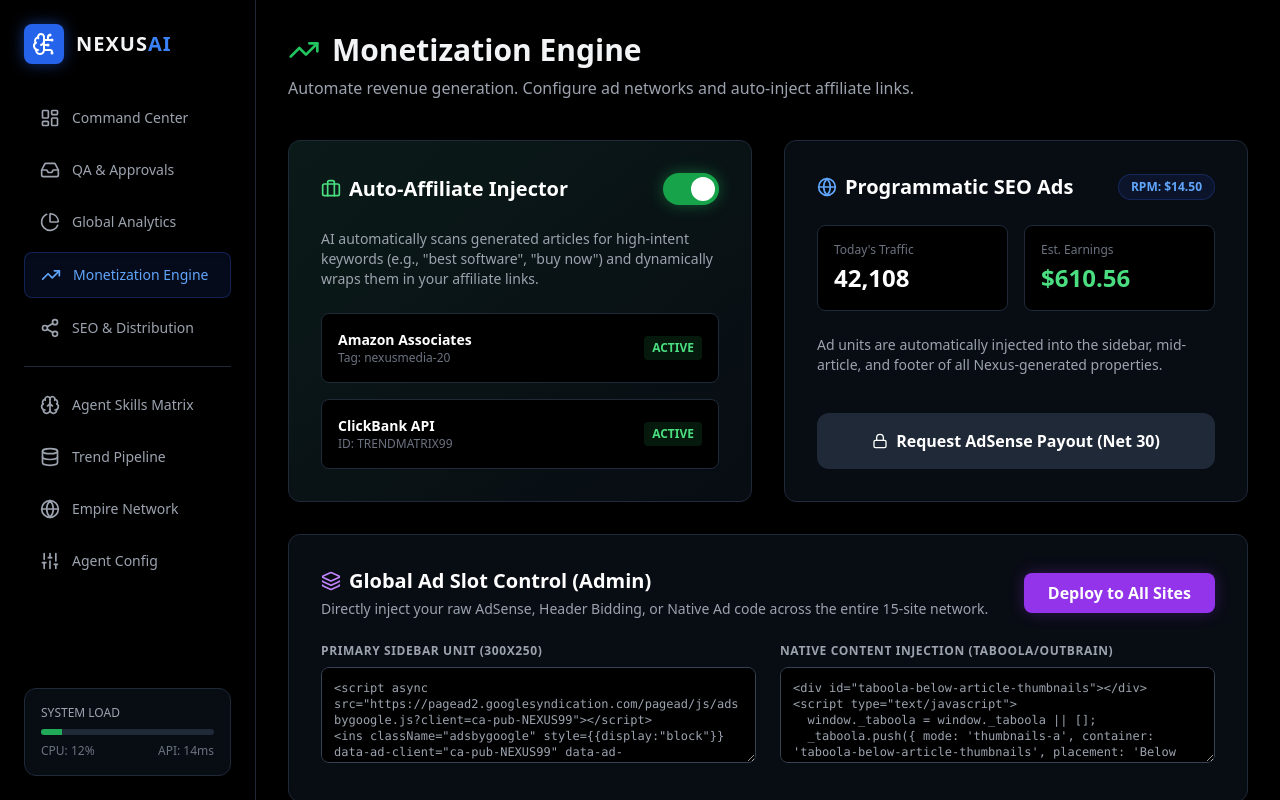
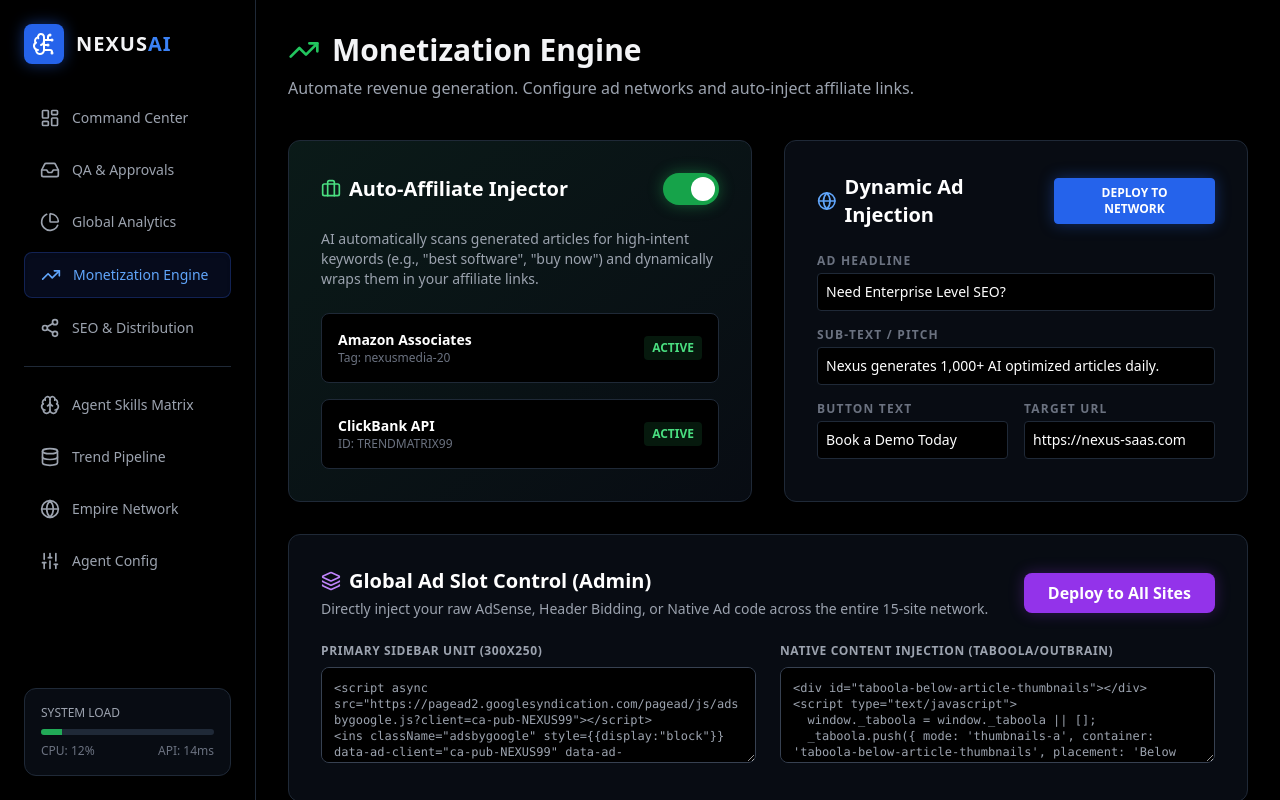
Before and after one commit to somilsharma2000/nexus-media-empire, a Next.js app: page / in a window 1280 px wide. Both pictures are taken after a click on the element "Monetization Engine". Built offline with nearby package versions, Linux system fonts and the light colour scheme.

Commit message:
Built full Monetization Engine: Dynamic ad injection API and global slot control.

```diff
--- /dev/null
+++ b/app/api/ads/route.ts
@@ -0,0 +1,26 @@
+import { NextResponse } from 'next/server';
+import fs from 'fs';
+import path from 'path';
+
+export const dynamic = 'force-dynamic';
+
+const dataFilePath = path.join(process.cwd(), 'data', 'monetization.json');
+
+export async function GET() {
+  try {
+    const fileContents = fs.readFileSync(dataFilePath, 'utf8');
+    return NextResponse.json(JSON.parse(fileContents));
+  } catch (error) {
+    return NextResponse.json({ activeAd: null });
+  }
+}
+
+export async function POST(request: Request) {
+  try {
+    const data = await request.json();
+    fs.writeFileSync(dataFilePath, JSON.stringify(data, null, 2));
+    return NextResponse.json({ success: true });
+  } catch (error) {
+    return NextResponse.json({ success: false, error: "Failed to update monetization rules" }, { status: 500 });
+  }
+}
--- a/app/news/page.tsx
+++ b/app/news/page.tsx
@@ -9,10 +9,14 @@
 export default function PublicNewsSite() {
   const [articles, setArticles] = useState<Article[]>([]);
   const [loading, setLoading] = useState(true);
+  const [adData, setAdData] = useState<any>(null);
 
   const fetchArticles = async () => {
     try {
       const res = await fetch('/api/articles');
+      const adRes = await fetch('/api/ads');
+      const adJson = await adRes.json();
+      if(adJson.activeAd) setAdData(adJson.activeAd);
       const data = await res.json();
       setArticles(data);
     } catch (e) {
--- a/app/page.tsx
+++ b/app/page.tsx
@@ -32,6 +32,8 @@
   const [toast, setToast] = useState<{message: string, type: string} | null>(null);
   const showToast = (message: string, type = 'success') => { setToast({message, type}); setTimeout(() => setToast(null), 3000); };
   const [selectedTrend, setSelectedTrend] = useState<Trend | null>(null);
+  const [adConfig, setAdConfig] = useState({ title: 'Need Enterprise Level SEO?', description: 'Nexus generates 1,000+ AI optimized articles daily.', buttonText: 'Book a Demo Today', url: 'https://nexus-saas.com', injectionFrequency: 3 });
+  const saveAdConfig = async () => { try { await fetch('/api/ads', { method: 'POST', body: JSON.stringify({ activeAd: adConfig }) }); showToast('Monetization settings deployed across network!'); } catch { showToast('Failed to deploy', 'error'); } };
 
   // Generation & Results States
   const [isGenerating, setIsGenerating] = useState(false);
@@ -595,37 +597,40 @@
                 </div>
               </div>
 
-              {/* Programmatic Ad Networks */}
+              {/* Dynamic Ad Injection Control */}
               <div className="bg-gray-900/50 border border-gray-800 p-8 rounded-xl relative overflow-hidden group">
                 <div className="relative z-10 flex flex-col h-full">
                   <div className="flex justify-between items-center mb-6">
-                    <h3 className="text-xl font-bold text-white flex items-center gap-2"><Globe className="w-5 h-5 text-blue-400"/> Programmatic SEO Ads</h3>
-                    <span className="text-xs font-bold text-blue-400 border border-blue-900/50 bg-blue-900/20 px-3 py-1 rounded-full">RPM: $14.50</span>
+                    <h3 className="text-xl font-bold text-white flex items-center gap-2"><Globe className="w-5 h-5 text-blue-400"/> Dynamic Ad Injection</h3>
+                    <button onClick={saveAdConfig} className="text-xs font-bold text-white border border-blue-600 bg-blue-600 hover:bg-blue-500 px-4 py-1.5 rounded transition-colors shadow-[0_0_15px_rgba(37,99,235,0.4)]">DEPLOY TO NETWORK</button>
                   </div>
 
-                  <div className="flex-1">
-                    <div className="grid grid-cols-2 gap-4 mb-6">
-                      <div className="bg-black border border-gray-800 p-4 rounded-lg">
-                        <div className="text-xs text-gray-500 mb-1">Today&apos;s Traffic</div>
-                        <div className="text-2xl font-bold text-white">42,108</div>
+                  <div className="flex-1 space-y-4">
+                    <div>
+                      <label className="text-xs font-bold text-gray-500 uppercase tracking-widest mb-1 block">Ad Headline</label>
+                      <input type="text" value={adConfig.title} onChange={e => setAdConfig({...adConfig, title: e.target.value})} className="w-full bg-black border border-gray-800 rounded p-2 text-white text-sm focus:border-blue-500 outline-none" />
+                    </div>
+                    <div>
+                      <label className="text-xs font-bold text-gray-500 uppercase tracking-widest mb-1 block">Sub-text / Pitch</label>
+                      <input type="text" value={adConfig.description} onChange={e => setAdConfig({...adConfig, description: e.target.value})} className="w-full bg-black border border-gray-800 rounded p-2 text-white text-sm focus:border-blue-500 outline-none" />
+                    </div>
+                    <div className="grid grid-cols-2 gap-4">
+                      <div>
+                        <label className="text-xs font-bold text-gray-500 uppercase tracking-widest mb-1 block">Button Text</label>
+                        <input type="text" value={adConfig.buttonText} onChange={e => setAdConfig({...adConfig, buttonText: e.target.value})} className="w-full bg-black border border-gray-800 rounded p-2 text-white text-sm focus:border-blue-500 outline-none" />
                       </div>
-                      <div className="bg-black border border-gray-800 p-4 rounded-lg">
-                        <div className="text-xs text-gray-500 mb-1">Est. Earnings</div>
-                        <div className="text-2xl font-bold text-green-400">$610.56</div>
+                      <div>
+                        <label className="text-xs font-bold text-gray-500 uppercase tracking-widest mb-1 block">Target URL</label>
+                        <input type="text" value={adConfig.url} onChange={e => setAdConfig({...adConfig, url: e.target.value})} className="w-full bg-black border border-gray-800 rounded p-2 text-white text-sm focus:border-blue-500 outline-none" />
                       </div>
                     </div>
-
-                    <p className="text-sm text-gray-400 mb-4">Ad units are automatically injected into the sidebar, mid-article, and footer of all Nexus-generated properties.</p>
                   </div>
-
-                  <button onClick={() => showToast('Payout request for $610.56 submitted. Funds will arrive in 3-5 business days.')} className="w-full py-4 bg-gray-800 hover:bg-gray-700 text-white rounded-xl font-bold transition-all flex justify-center items-center gap-2">
-                    <Lock className="w-4 h-4" /> Request AdSense Payout (Net 30)
-                  </button>
                 </div>
               </div>
             </div>
 
             {/* Global Ad Slot Control */}
+
             <div className="bg-gray-900/50 border border-gray-800 p-8 rounded-xl">
               <div className="flex justify-between items-center mb-6">
                 <div>
```
Also changed, not shown: data/monetization.json (added, +9 -0 lines), patch2.txt (added), patch3.txt (added).
